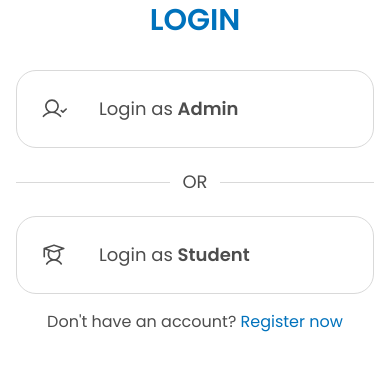
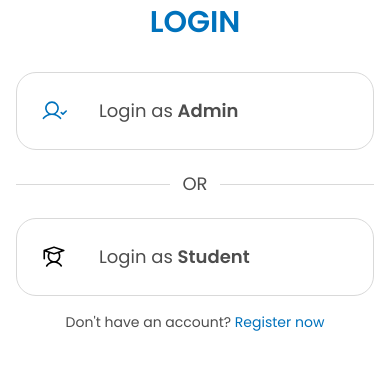
Before and after one commit to WebDev-FaisalMolla/attend-track, a Next.js app: page /login-options in a window 390 px wide. Shown: the part 316-686 px from the top of the page. Built offline with nearby package versions, Linux system fonts and the light colour scheme.

Commit message:
feat(login): enhance login options UI

```diff
--- a/app/(login)/login-options/page.tsx
+++ b/app/(login)/login-options/page.tsx
@@ -83,7 +83,7 @@ export default function Login() {
 
       {/* Registration */}
       <motion.p
-        className="poppins mt-4 text-center text-base text-[#4d4d4d] sm:text-lg"
+        className="poppins mt-4 text-center text-sm text-[#4d4d4d] sm:text-lg"
         variants={itemVariants}
       >
         Don't have an account?{" "}
--- a/app/layout.tsx
+++ b/app/layout.tsx
@@ -30,8 +30,8 @@ const spaceGrotesk = Space_Grotesk({
 });
 
 export const metadata: Metadata = {
-  title: "Create Next App",
-  description: "Generated by create next app",
+  title: "AttendTrack",
+  description: "An attendance system for students and teachers.",
 };
 
 export default function RootLayout({ children }: LayoutProps<"/">) {
--- a/components/LoginBtn.tsx
+++ b/components/LoginBtn.tsx
@@ -15,18 +15,24 @@ export default function LoginBtn({ entity }: Props) {
   const Icon = icons[entity];
 
   return (
-    <div className="group flex w-full cursor-pointer items-center gap-8 rounded-[20px] border border-[#d9d9d9] p-6 transition-colors duration-300 hover:border-[#0072BC] sm:px-8 sm:py-7 md:gap-8 md:px-10 md:py-8">
+    <div className="group flex w-full cursor-pointer items-center gap-8 rounded-[20px] border border-[#d9d9d9] p-6 transition duration-300 hover:border-[#0072BC] shadow-2xl shadow-white hover:shadow-black/10 sm:px-8 sm:py-7 md:gap-8 md:px-10 md:py-8">
       {/* Icon */}
       <Icon
         size={26}
         weight="regular"
-        className="shrink-0 text-[#4d4d4d] transition-colors duration-300 group-hover:text-[#0072BC] sm:size-9"
+        className={`shrink-0 transition-colors duration-300 sm:size-9 ${
+          entity === "Student"
+            ? "text-black sm:text-[#4d4d4d] sm:group-hover:text-black"
+            : "text-[#0072BC] sm:text-[#4d4d4d] sm:group-hover:text-[#0072BC]"
+        }`}
       />
 
       {/* Text */}
       <span className="poppins text-lg text-[#4d4d4d] transition-colors duration-300 group-hover:text-black sm:text-xl md:text-2xl">
         Login as{" "}
-        <span className="font-semibold text-[#4d4d4d] transition-colors duration-300 group-hover:text-[#0072BC]">
+        <span
+          className={`font-semibold text-[#4d4d4d] transition-colors duration-300 ${entity !== "Student" ? "group-hover:text-[#0072BC]" : "group-hover:text-black"}`}
+        >
           {entity}
         </span>
       </span>
```
